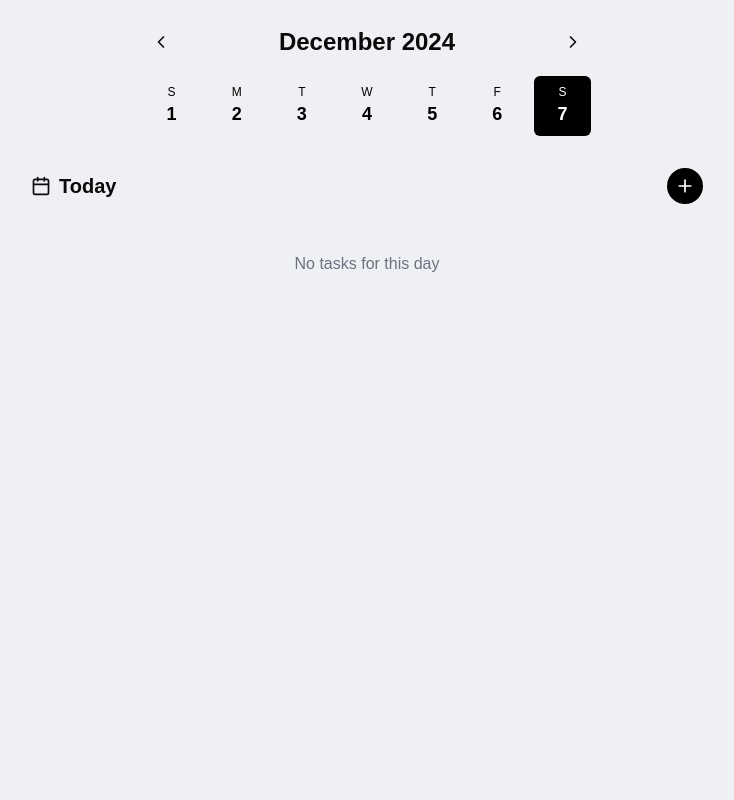
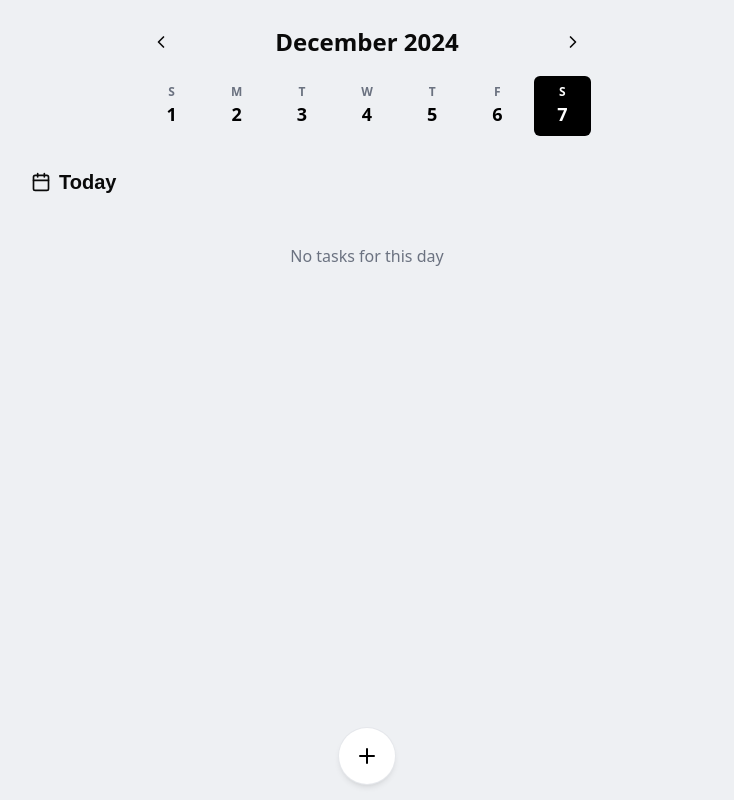
Before and after one commit to shriyanshbhargava/imagined-assignment, a Next.js app: page / in a window 1280 px wide. Shown: the whole page, without its empty margins (273-1007 px from the left). Built offline with nearby package versions, Linux system fonts and the light colour scheme.

Commit message:
fix: resolve UI issues and improve layout

```diff
--- a/package.json
+++ b/package.json
@@ -10,15 +10,12 @@
   },
   "dependencies": {
     "@radix-ui/react-dialog": "^1.1.2",
-    "class-variance-authority": "^0.7.1",
-    "clsx": "^2.1.1",
     "date-fns": "^4.1.0",
     "lucide-react": "^0.468.0",
     "next": "15.0.4",
+    "npm": "^10.9.2",
     "react": "^19.0.0",
     "react-dom": "^19.0.0",
-    "tailwind-merge": "^2.5.5",
-    "tailwindcss-animate": "^1.0.7",
     "uuid": "^11.0.3",
     "zustand": "^5.0.2"
   },
--- a/src/app/globals.css
+++ b/src/app/globals.css
@@ -1,21 +1,8 @@
 @tailwind base;
 @tailwind components;
 @tailwind utilities;
-@import url('https://fonts.googleapis.com/css2?family=Montserrat:ital,wght@0,100..900;1,100..900&family=Playfair+Display:ital,wght@0,400..900;1,400..900&display=swap');
 
-body {
-  font-family: "Montserrat", sans-serif;
-}
-
-h1,
-h2,
-h3,
-h4,
-h5,
-h6 {
-  font-family: "Playfair Display", serif;
-}
-
+@import url("https://fonts.googleapis.com/css2?family=Playfair+Display:ital,wght@0,400..900;1,400..900&family=Poppins:wght@400;600;700&display=swap");
 
 
 @layer base {
--- a/src/app/layout.js
+++ b/src/app/layout.js
@@ -8,7 +8,7 @@ const geistSans = localFont({
 });
 
 export const metadata = {
-  title: "Create Next App",
+  title: "Imagined Assignment",
   description: "Generated by create next app",
 };
 
--- a/src/app/page.js
+++ b/src/app/page.js
@@ -19,25 +19,19 @@ export default function TodoPage() {
   );
 
   return (
-    <div className="min-h-screen bg-[#EEF0F3] p-4 md:p-6">
+    <div className="min-h-screen bg-[#EEF0F3] p-4 md:pt-6 relative">
       <div className="max-w-2xl mx-auto space-y-8">
         <Calendar selectedDate={selectedDate} onDateSelect={setSelectedDate} />
 
         <div className="space-y-4">
           <div className="flex items-center justify-between">
-            <h2 className="text-xl font-bold flex items-center font-montserrat">
+            <h2 className="text-xl font-bold flex items-center font-poppins">
               <CalendarIcon className="w-5 h-5 mr-2" />
               {format(selectedDate, "yyyy-MM-dd") ===
               format(new Date(), "yyyy-MM-dd")
                 ? "Today"
                 : format(selectedDate, "MMMM d, yyyy")}
             </h2>
-            <button
-              onClick={() => setIsAddingTodo(true)}
-              className="p-2 bg-black text-white rounded-full hover:bg-gray-800 focus:outline-none focus:ring-2 focus:ring-black"
-            >
-              <Plus className="w-5 h-5" />
-            </button>
           </div>
 
           <AddTaskButton
@@ -55,6 +49,14 @@ export default function TodoPage() {
           />
         </div>
       </div>
+      <div className="fixed bottom-4 left-1/2 transform -translate-x-1/2 ">
+        <button
+          onClick={() => setIsAddingTodo(true)}
+          className="p-4 bg-white text-black rounded-full outline-none ring-1 ring-gray-200 shadow-md "
+        >
+          <Plus className="w-6 h-6" />
+        </button>
+      </div>
     </div>
   );
 }
--- a/src/components/AddTaskButton.js
+++ b/src/components/AddTaskButton.js
@@ -3,7 +3,6 @@ import {
   Dialog,
   DialogContent,
   DialogTitle,
-  DialogClose,
 } from "@/components/ui/dialog";
 
 export default function AddTaskButton({
@@ -47,7 +46,7 @@ export default function AddTaskButton({
               id="title"
               value={newTitle}
               onChange={(e) => setNewTitle(e.target.value)}
-              className="w-full px-3 py-2 border border-gray-300 rounded-md shadow-sm focus:outline-none focus:ring-2 focus:ring-black focus:border-black"
+              className="w-full px-3 py-2 border border-gray-300 rounded-md shadow-sm focus:outline-none focus:ring-1 focus:ring-gray-500 "
               placeholder="Enter task title"
             />
           </div>
@@ -62,7 +61,7 @@ export default function AddTaskButton({
               id="description"
               value={newDescription}
               onChange={(e) => setNewDescription(e.target.value)}
-              className="w-full px-3 py-2 border border-gray-300 rounded-md shadow-sm focus:outline-none focus:ring-2 focus:ring-black focus:border-black"
+              className="w-full px-3 py-2 border border-gray-300 rounded-md shadow-sm focus:outline-none focus:ring-1 focus:ring-gray-500"
               placeholder="Enter task description"
               rows={3}
             />
@@ -70,17 +69,13 @@ export default function AddTaskButton({
           <div className="flex justify-end">
             <button
               type="submit"
-              className="px-4 py-2 bg-black text-white rounded-md text-sm font-medium hover:bg-gray-800 focus:outline-none focus:ring-2 focus:ring-black focus:ring-offset-2"
+              className="px-4 py-2 bg-black text-white rounded-md text-sm font-medium hover:bg-gray-800 focus:outline-none focus:ring-1focus:ring-gray-500 focus:ring-offset-2"
             >
               Add Task
             </button>
           </div>
         </form>
-        <DialogClose asChild>
-          <button className="absolute top-2 right-2 text-gray-500 hover:text-black">
-            &times;
-          </button>
-        </DialogClose>
+
       </DialogContent>
     </Dialog>
   );
--- a/src/components/Calendar.js
+++ b/src/components/Calendar.js
@@ -15,11 +15,10 @@ export function Calendar({ selectedDate, onDateSelect }) {
 
   return (
     <div className="w-full max-w-md mx-auto">
-      {/* Header */}
       <div className="flex justify-between items-center mb-4">
         <button
           onClick={goToPreviousWeek}
-          className="p-2 rounded-full hover:bg-gray-100 focus:outline-none focus:ring-2 focus:ring-black"
+          className="p-2 rounded-full hover:bg-gray-200 "
         >
           <ChevronLeft className="w-5 h-5" />
         </button>
@@ -28,18 +27,17 @@ export function Calendar({ selectedDate, onDateSelect }) {
         </div>
         <button
           onClick={goToNextWeek}
-          className="p-2 rounded-full hover:bg-gray-100 focus:outline-none focus:ring-2 focus:ring-black"
+          className="p-2 rounded-full hover:bg-gray-200 "
         >
           <ChevronRight className="w-5 h-5" />
         </button>
       </div>
 
-      {/* Date Grid */}
-      <div className="grid grid-cols-7 gap-2">
+      <div className="grid grid-cols-7 gap-2 ">
         {weekDays.map((date) => {
           const dayNumber = format(date, "d");
-          const isPast = isBefore(date, new Date()); // Determine if it's a past date
-          const isTodayDate = isToday(date); // Determine if it's today
+          const isPast = isBefore(date, new Date());
+          const isTodayDate = isToday(date);
           const isSelected =
             format(date, "yyyy-MM-dd") === format(selectedDate, "yyyy-MM-dd");
 
@@ -47,18 +45,23 @@ export function Calendar({ selectedDate, onDateSelect }) {
             <button
               key={date.toISOString()}
               onClick={() => onDateSelect(date)}
-              className={`
-                aspect-square rounded-md flex flex-col items-center justify-center
-                ${
-                  isSelected
-                    ? "bg-black text-white py-2"
-                    : isPast
-                    ? "text-black py-2"
-                    : "text-gray-500 py-2"
-                }
-              `}
+              className={`aspect-square rounded-md flex flex-col items-center justify-center
+              ${
+                isSelected
+                  ? "bg-black text-white py-2 hover:bg-black"
+                  : isPast
+                  ? "text-black py-2 hover:bg-gray-200"
+                  : "text-gray-500 py-2 hover:bg-gray-200"
+              }
+              focus:outline-none`}
             >
-              <span className="text-xs">{format(date, "EEEE")[0]}</span>
+              <span
+                className={`text-xs font-semibold ${
+                  isSelected ? "text-white" : "text-gray-500"
+                }`}
+              >
+                {format(date, "EEEE")[0]}
+              </span>
               <span className="text-lg font-semibold">{dayNumber}</span>
             </button>
           );
--- /dev/null
+++ b/src/components/ui/input.jsx
@@ -0,0 +1,19 @@
+import * as React from "react"
+
+import { cn } from "@/lib/utils"
+
+const Input = React.forwardRef(({ className, type, ...props }, ref) => {
+  return (
+    (<input
+      type={type}
+      className={cn(
+        "flex h-10 w-full rounded-md border border-input bg-background px-3 py-2 text-base ring-offset-background file:border-0 file:bg-transparent file:text-sm file:font-medium file:text-foreground placeholder:text-muted-foreground focus-visible:outline-none focus-visible:ring-2 focus-visible:ring-ring focus-visible:ring-offset-2 disabled:cursor-not-allowed disabled:opacity-50 md:text-sm",
+        className
+      )}
+      ref={ref}
+      {...props} />)
+  );
+})
+Input.displayName = "Input"
+
+export { Input }
--- a/tailwind.config.js
+++ b/tailwind.config.js
@@ -10,7 +10,7 @@ module.exports = {
     extend: {
       fontFamily: {
         playfair: ['"Playfair Display"', "serif"],
-        montserrat: ['"Montserrat"', "sans-serif"],
+        poppins: ['"Poppins"', "sans-serif"],
       },
       colors: {
         background: "hsl(var(--background))",
```
Also changed, not shown: src/components/TodoItem.js (+16 -16 lines), 1 other file (tests, documents, lock files or other folders).
